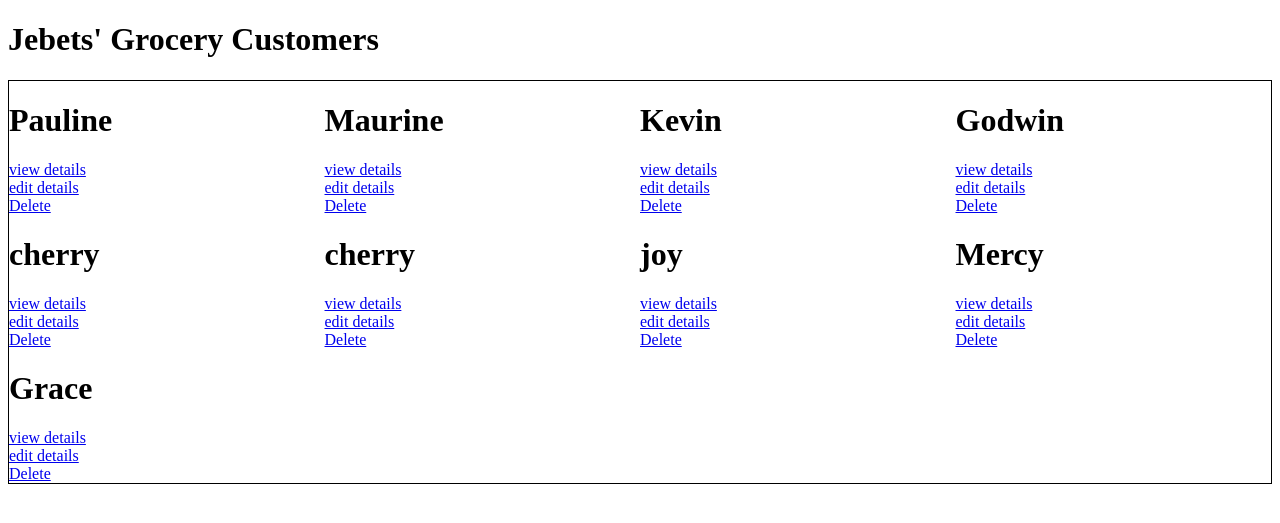
After one commit to Maurine-Jebet/Reenkiosk, a Django app: page /customer/customer/list/ in a window 1280 px wide. The commit adds this page. Shown: the top 523 px of the page. Run offline with Django 4.2, Linux system fonts and the light colour scheme; data comes from the database, SQL or seed files in the repository; both versions use the stored data as it was after the commit.

Commit message:
added images and customers

```diff
--- /dev/null
+++ b/customer/urls.py
@@ -0,0 +1,16 @@
+from django.urls import path
+from. import views
+
+
+
+
+
+urlpatterns = [
+    path("customer/upload/",views.customer_upload_view, name = "customer_upload_view"),
+    path("customer/list/",views.customer_list,name="customer_list_view"),
+    path("customer/<int:id>/",views.customer_detail,name="customer_detail_view"),
+    path("customer/edit/<int:id>/",views.customer_update_view,name="customer_update"),
+    path("customer/delete/<int:id>/",views.delete_customer,name="customer_delete"),
+
+
+]
--- a/customer/views.py
+++ b/customer/views.py
@@ -1,3 +1,54 @@
 from django.shortcuts import render
 
 # Create your views here.
+from django.shortcuts import render,redirect
+from customer.models import Buyer
+from django.shortcuts import redirect, get_object_or_404
+
+
+# Create your views here.
+from .forms import CustomerUploadForm
+
+def customer_upload_view(request):
+    if request.method=="POST":
+        form = CustomerUploadForm(request.POST)
+        if form.is_valid():
+            form.save()
+    else:
+        form=CustomerUploadForm()
+
+    return render(request,"customer/customer_upload.html",{"form":form})
+
+
+def customer_list(request):
+    customers=Buyer.objects.all()
+    return render(request,"customer/customer_list.html",{"customers":customers})
+
+
+
+def customer_detail(request,id):
+    customer = Buyer.objects.get(id=id)
+    return render(request,"customer/customer_detail.html",{"customer":customer})
+
+
+
+def customer_update_view(request,id):
+    customer= Buyer.objects.get(id=id)
+    if request.method == "POST":
+        form = CustomerUploadForm(request.POST,instance = customer)
+        if form.is_valid():
+            form.save()
+        return redirect("customer_detail_view",id=customer.id)
+    else:
+        form = CustomerUploadForm(instance=customer)
+        return render(request,"customer/edit_customer.html",{"form":form})
+
+def delete_customer(request, id):
+    customer = get_object_or_404(Buyer, id=id)
+
+    if request.method == 'POST':
+        customer.delete()
+        return redirect("customer_list_view")
+
+    # If the request method is not POST, render a confirmation page.
+    return render(request, 'customer/confirmation_page.html', {'customer': customer})
--- a/greenkiosk/urls.py
+++ b/greenkiosk/urls.py
@@ -23,6 +23,8 @@ urlpatterns = [
     path('admin/', admin.site.urls),
 
     path("inventory/",include("inventory.urls")),
+    path("customer/",include("customer.urls")),
+
 
 ]
 if settings.DEBUG:
--- a/inventory/urls.py
+++ b/inventory/urls.py
@@ -3,6 +3,8 @@ from .views import product_upload_view
 from .views import products_list
 from .views import product_detail
 from .views import product_update_view
+from .views import product_delete
+
 
 
 
@@ -12,5 +14,7 @@ urlpatterns = [
     path("products/list/",products_list,name="products_list_view"),
     path("products/<int:id>/",product_detail,name="product_detail_view"),
     path("products/edit/<int:id>/",product_update_view,name="product_update"),
+    path("products/delete/<int:id>/",product_delete,name="product_delete"),
+
 
 ]
--- /dev/null
+++ b/templates/customer/customer_list.html
@@ -0,0 +1,43 @@
+<!DOCTYPE html>
+<html lang="en">
+<head>
+    <meta charset="UTF-8">
+    <meta name="viewport" content="width=device-width, initial-scale=1.0">
+    <title>Mama Morins' Grocery</title>
+</head>
+<body>
+    <h1>Jebets' Grocery Customers </h1>
+
+    <div class="allcustomers">
+        {% for customer in customers %}
+            <div class="customer-container">
+                <!-- <img src="{{customer.image.url}}" class="img"/> -->
+                <h1 class="customer-name">{{ customer.first_name }}</h1>
+
+                 <a href="{% url 'customer_detail_view' id=customer.id %}">view details</a><br>
+                 <a href="{% url 'customer_update' id=customer.id %}">edit details</a><br>
+                 <a href="{% url 'customer_delete' id=customer.id %}">Delete</a>
+
+
+
+
+
+            </div>
+        {% endfor %}
+    </div>
+
+    <style>
+
+        .allcustomers{
+            display: grid;
+            grid-template-columns: repeat(4, 1fr);
+
+
+            border: 1px solid black;
+}
+
+
+    </style>
+
+</body>
+</html>
--- a/templates/inventory/products_list.html
+++ b/templates/inventory/products_list.html
@@ -15,7 +15,9 @@
                 <h1 class="product-name">{{ product.name }}</h1>
 
                  <a href="{% url 'product_detail_view' id=product.id %}">view details</a><br>
-                 <a href="{% url 'product_update' id=product.id %}">edit details</a>
+                 <a href="{% url 'product_update' id=product.id %}">edit details</a><br>
+                 <a href="{% url 'product_delete' id=product.id %}">Delete</a>
+
 
 
 
```
Also changed, not shown: cart/forms.py (added, +8 -0 lines), customer/forms.py (added, +8 -0 lines), inventory/views.py (+16 -4 lines), templates/customer/confirmation_page.html (added, +29 -0 lines), templates/customer/customer_detail.html (added, +22 -0 lines), templates/customer/edit_customer.html (added, +17 -0 lines), templates/customer/product_upload.html (added, +18 -0 lines), templates/inventory/confirmation_page.html (added, +27 -0 lines), customer/migrations/0002_buyer_image.py (added), db.sqlite3.
